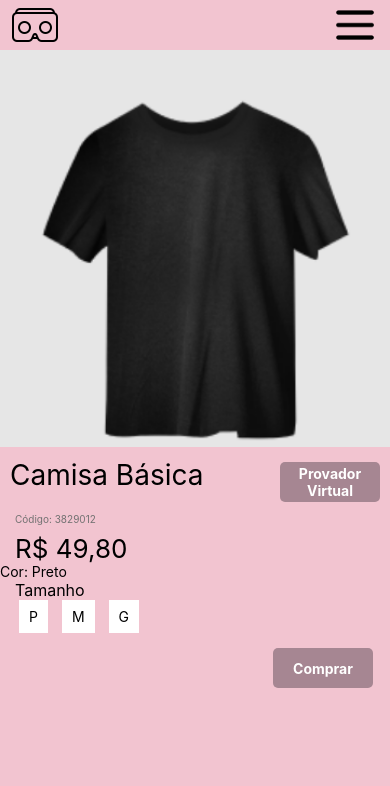
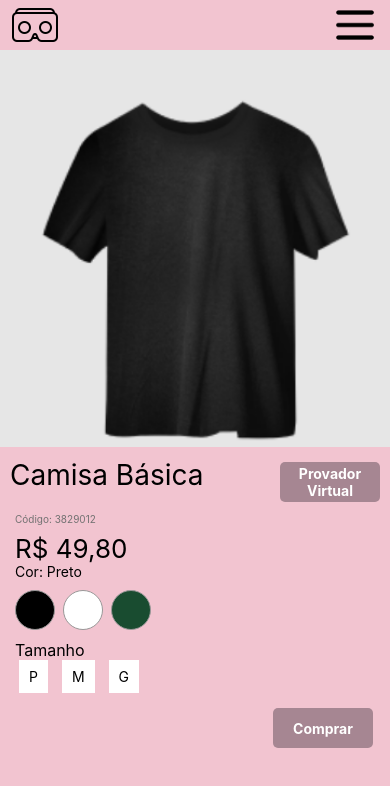
Before and after one commit to lucasmoraisnt/WeAr-Mobile, a React Native app: screen / in a window 390 px wide. Shown: the top 786 px of the page. Built offline with nearby package versions, Linux system fonts and the light colour scheme.

Commit message:
Finalizando o componente de cores

```diff
--- a/components/Cor.jsx
+++ b/components/Cor.jsx
@@ -1,17 +1,52 @@
 import React from "react";
-import { Text, View } from "react-native";
+import { StyleSheet, Text, View } from "react-native";
 
 const Cor = () => {
     return (
-        <View>
+        <View style={styles.container}>
             <Text>Cor: Preto</Text>
-            <View>
-                <View/>
-                <View/>
-                <View/>
+            <View style={styles.cores}>
+                <View style={styles.circulo1}/>
+                <View style={styles.circulo2}/>
+                <View style={styles.circulo3}/>
             </View>
         </View>
     )
 }
 
 export default Cor;
+
+const styles = StyleSheet.create({
+    container:{
+        marginLeft: 15
+    },
+    cores:{
+        flexDirection: 'row',
+        paddingVertical: 10,
+        gap: 8
+    },
+    circulo1: {
+        width: 40,
+        height: 40,
+        borderWidth: 1,
+        borderColor: 'rgba(153,152,152,1)',
+        borderRadius: 30,
+        backgroundColor: "#000"
+    },
+    circulo2: {
+        width: 40,
+        height: 40,
+        borderWidth: 1,
+        borderColor: 'rgba(153,152,152,1)',
+        borderRadius: 30,
+        backgroundColor: "#fff"
+    },
+    circulo3: {
+        width: 40,
+        height: 40,
+        borderWidth: 1,
+        borderColor: 'rgba(153,152,152,1)',
+        borderRadius: 30,
+        backgroundColor: "#194c30"
+    }
+})
```
